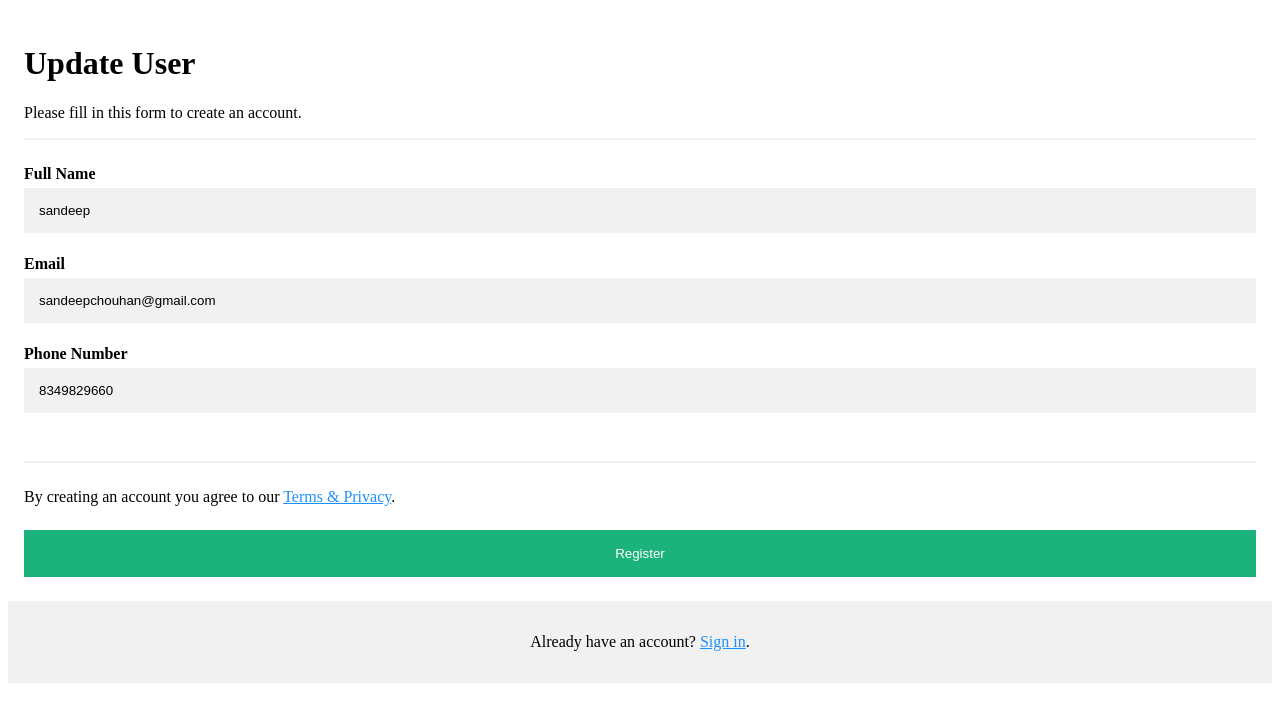
After one commit to nishant7894/cRUD-Application, a Django app: page /update/3/ in a window 1280 px wide. The commit adds this page. Shown: the top 722 px of the page. Run offline with Django 4.2, Linux system fonts and the light colour scheme; data comes from the database, SQL or seed files in the repository.

Commit message:
update action resolved

```diff
--- a/firstproject/EcomApp/Templates/table.html
+++ b/firstproject/EcomApp/Templates/table.html
@@ -29,6 +29,7 @@ tr:nth-child(even) {
     <th>Email</th>
     <th>Phone</th>
     <th>Action</th>
+    <th>Action</th>
 
   </tr>
   <tr>
@@ -37,6 +38,7 @@ tr:nth-child(even) {
     <td>{{i.email}}</td>
     <td>{{i.phone}}</td>
     <td><a href="/delete/{{i.id}}">Delete</a></td>
+    <td><a href="/update/{{i.id}}">Update</a></td>
   </tr>
   {% endfor %}
 
--- /dev/null
+++ b/firstproject/EcomApp/Templates/update.html
@@ -0,0 +1,83 @@
+<style>* {box-sizing: border-box}
+
+    /* Add padding to containers */
+    .container {
+      padding: 16px;
+    }
+
+    /* Full-width input fields */
+    input[type=text], input[type=password] {
+      width: 100%;
+      padding: 15px;
+      margin: 5px 0 22px 0;
+      display: inline-block;
+      border: none;
+      background: #f1f1f1;
+    }
+
+    input[type=text]:focus, input[type=password]:focus {
+      background-color: #ddd;
+      outline: none;
+    }
+
+    /* Overwrite default styles of hr */
+    hr {
+      border: 1px solid #f1f1f1;
+      margin-bottom: 25px;
+    }
+
+    /* Set a style for the submit/register button */
+    .registerbtn {
+      background-color: #04AA6D;
+      color: white;
+      padding: 16px 20px;
+      margin: 8px 0;
+      border: none;
+      cursor: pointer;
+      width: 100%;
+      opacity: 0.9;
+    }
+
+    .registerbtn:hover {
+      opacity:1;
+    }
+
+    /* Add a blue text color to links */
+    a {
+      color: dodgerblue;
+    }
+
+    /* Set a grey background color and center the text of the "sign in" section */
+    .signin {
+      background-color: #f1f1f1;
+      text-align: center;
+    }</style>
+<form action="/userupdate/", method="post">
+
+  {% csrf_token %}
+
+    <div class="container">
+        <h1>Update User</h1>
+        <p>Please fill in this form to create an account.</p>
+        <hr>
+
+        <input type="hidden" name="uid" value= {{person.id}} >
+
+        <label for="name"><b>Full Name</b></label>
+        <input type="text" placeholder="name" name="name" value= {{person.name}} required>
+
+        <label for="email"><b>Email</b></label>
+        <input type="text" placeholder="Enter Email" name="email" value= {{person.email}}  id="email" required>
+
+        <label for="phone"><b>Phone Number</b></label>
+        <input type="text" placeholder="phone" name="phone" value= {{person.phone}}  id="phone" required><br><br>
+
+        <hr>
+        <p>By creating an account you agree to our <a href="#">Terms & Privacy</a>.</p>
+        <button type="submit" class="registerbtn">Register</button>
+      </div>
+
+      <div class="container signin">
+        <p>Already have an account? <a href="#">Sign in</a>.</p>
+      </div>
+    </form>
--- a/firstproject/EcomApp/urls.py
+++ b/firstproject/EcomApp/urls.py
@@ -21,5 +21,7 @@ urlpatterns = [
    path('', views.index),
    path('registration/', views.registration),
    path('table/', views.table),
-   path("delete/<int:pk>/", views.user_delete, name='delete ')
+   path("delete/<int:pk>/", views.user_delete, name='delete '),
+   path("update/<int:uid>/", views.update_user, name='update'),
+   path("userupdate/", views.update_view)
 ]
--- a/firstproject/EcomApp/views.py
+++ b/firstproject/EcomApp/views.py
@@ -31,3 +31,16 @@ def table(request):
 def user_delete(request, pk):
     User.objects.get(id=pk).delete()
     return redirect('/table/')
+
+def update_user(request, uid):
+    person = User.objects.get(id = uid)
+    return render(request, "update.html", {"person":person})
+
+def update_view(request):
+    if request.method == "POST":
+        uid = request.POST['uid']
+        name = request.POST['name']
+        email = request.POST['email']
+        phone = request.POST['phone']
+        User.objects.filter(id=uid).update(name=name, email=email, phone=phone)
+        return redirect("/table/")
```
